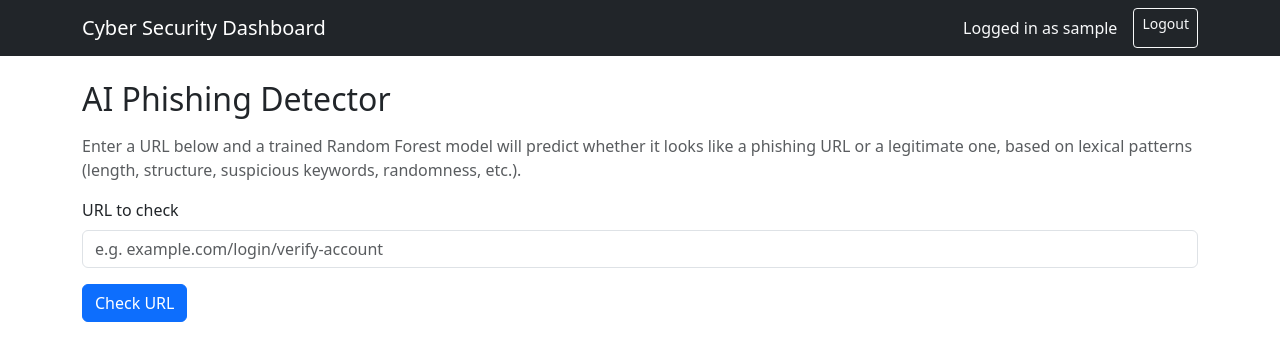
After one commit to Rith239/cyber_dashboard, a Flask app: page /phishing in a window 1280 px wide. The commit adds this page. Shown: the top 361 px of the page. Run offline with Flask 3, Linux system fonts and the light colour scheme; the visitor is signed in with stand-in values (Sample User, id 1).

Commit message:
Add AI phishing detector: Random Forest model trained on real URL dataset, with trusted-domain whitelist

```diff
--- a/app/__init__.py
+++ b/app/__init__.py
@@ -44,4 +44,7 @@ def create_app():
     from app.scanner import scanner_bp
     app.register_blueprint(scanner_bp, url_prefix='/')
 
+    from app.phishing import phishing_bp
+    app.register_blueprint(phishing_bp, url_prefix='/')
+
     return app
--- /dev/null
+++ b/app/ml/__init__.py
@@ -0,0 +1,6 @@
+"""
+app/ml/__init__.py
+
+Marks this folder as a Python package. Holds the shared feature
+extraction logic and the trained phishing detection model.
+"""
--- /dev/null
+++ b/app/ml/feature_extraction.py
@@ -0,0 +1,91 @@
+"""
+app/ml/feature_extraction.py
+
+Converts a raw URL string into a fixed-length list of numeric features.
+This EXACT function is used both when training the model (train_model.py)
+and when predicting on a live user-submitted URL (app/phishing/routes.py).
+Using the same function in both places avoids "feature skew" -- a subtle
+bug where training and real-world predictions are computed differently.
+"""
+
+import re
+import math
+from collections import Counter
+from urllib.parse import urlparse
+
+# Common words that show up disproportionately often in phishing URLs,
+# based on published phishing-detection research (login pages, account
+# verification prompts, urgency tactics, etc.)
+SUSPICIOUS_WORDS = [
+    'login', 'verify', 'secure', 'account', 'update', 'banking',
+    'confirm', 'signin', 'webscr', 'ebayisapi', 'paypal', 'password',
+    'urgent', 'suspend', 'click', 'free'
+]
+
+IP_PATTERN = re.compile(r'(\d{1,3}\.){3}\d{1,3}')
+
+
+def shannon_entropy(text):
+    """
+    Measures how 'random' a string looks, on a scale that grows with
+    randomness. Phishing URLs are often auto-generated and tend to have
+    higher entropy (more randomness) than typical human-chosen domain names.
+    """
+    if not text:
+        return 0.0
+    counts = Counter(text)
+    length = len(text)
+    return -sum((count / length) * math.log2(count / length) for count in counts.values())
+
+
+def extract_features(url):
+    """
+    Given a raw URL string, returns a list of numeric features in a
+    FIXED, CONSISTENT ORDER. This order must never change once the
+    model is trained on it.
+    """
+    url = str(url).strip()
+
+    # Ensure a scheme exists so urlparse behaves consistently
+    parse_target = url if '://' in url else 'http://' + url
+
+    try:
+        parsed = urlparse(parse_target)
+        netloc = parsed.netloc
+        path = parsed.path
+    except Exception:
+        netloc = ''
+        path = ''
+
+    url_length = len(url)
+    num_dots = url.count('.')
+    has_https = 1 if url.lower().startswith('https') else 0
+    has_ip = 1 if IP_PATTERN.search(netloc) else 0
+    num_subdirs = path.count('/')
+    num_params = url.count('?') + url.count('&')
+    suspicious_words = sum(1 for word in SUSPICIOUS_WORDS if word in url.lower())
+    special_char_count = sum(url.count(ch) for ch in ['-', '_', '%', '@', '=', '~'])
+    digits_count = sum(ch.isdigit() for ch in url)
+    entropy = shannon_entropy(url)
+
+    return [
+        url_length,
+        num_dots,
+        has_https,
+        has_ip,
+        num_subdirs,
+        num_params,
+        suspicious_words,
+        special_char_count,
+        digits_count,
+        entropy,
+    ]
+
+
+# Human-readable names for each feature, in the same order as extract_features()
+# returns them. Used for logging/debugging and for displaying results.
+FEATURE_NAMES = [
+    'url_length', 'num_dots', 'has_https', 'has_ip', 'num_subdirs',
+    'num_params', 'suspicious_words', 'special_char_count',
+    'digits_count', 'entropy'
+]
--- /dev/null
+++ b/app/phishing/forms.py
@@ -0,0 +1,19 @@
+"""
+app/phishing/forms.py
+
+Form for submitting a URL to check.
+"""
+
+from flask_wtf import FlaskForm
+from wtforms import StringField, SubmitField
+from wtforms.validators import DataRequired, Length
+
+
+class URLCheckForm(FlaskForm):
+    """Form for entering a URL to check for phishing."""
+
+    url = StringField(
+        'URL to check',
+        validators=[DataRequired(), Length(min=1, max=2000)]
+    )
+    submit = SubmitField('Check URL')
--- a/app/phishing/routes.py
+++ b/app/phishing/routes.py
@@ -0,0 +1,128 @@
+"""
+app/phishing/routes.py
+
+Loads the trained phishing detection model once, then uses it to
+classify user-submitted URLs as phishing or legitimate. A trusted-domain
+whitelist is checked first, since the ML model alone can misjudge very
+short, minimal-feature URLs (e.g. a bare "google.com").
+"""
+
+import os
+import joblib
+import pandas as pd
+from urllib.parse import urlparse
+from flask import render_template, flash
+from flask_login import login_required, current_user
+
+from app import db
+from app.phishing import phishing_bp
+from app.phishing.forms import URLCheckForm
+from app.models import Scan
+from app.ml.feature_extraction import extract_features, FEATURE_NAMES
+
+MODEL_PATH = os.path.join('app', 'ml', 'phishing_model.pkl')
+
+# Load the trained model ONCE when this module is first imported,
+# not on every single request -- loading from disk is relatively slow,
+# and the model doesn't change between requests.
+_model = None
+
+# A small set of widely-known, high-traffic legitimate domains.
+# The ML model alone can misjudge very short/minimal-feature URLs
+# (e.g. a bare "google.com" has almost no lexical signal to work with),
+# so we short-circuit well-known domains to "legitimate" before
+# involving the model at all. This is a common real-world pattern:
+# combining a trusted-domain heuristic with a machine learning model,
+# rather than relying on ML in isolation.
+TRUSTED_DOMAINS = [
+    'google.com', 'youtube.com', 'facebook.com', 'amazon.com',
+    'wikipedia.org', 'microsoft.com', 'apple.com', 'github.com',
+    'paypal.com', 'netflix.com', 'linkedin.com', 'instagram.com',
+    'twitter.com', 'x.com', 'reddit.com', 'yahoo.com',
+]
+
+
+def get_model():
+    """Lazy-loads the trained model into memory the first time it's needed."""
+    global _model
+    if _model is None:
+        _model = joblib.load(MODEL_PATH)
+    return _model
+
+
+def is_trusted_domain(url):
+    """
+    Returns True if the URL's domain (ignoring 'www.' and any port number)
+    exactly matches a known trusted domain -- not just contains it as a
+    substring, so 'google.com.suspicious-login.xyz' does NOT match.
+    """
+    target = url if '://' in url else 'http://' + url
+    try:
+        netloc = urlparse(target).netloc.lower()
+    except Exception:
+        return False
+
+    netloc = netloc.split(':')[0]  # strip any port number
+    if netloc.startswith('www.'):
+        netloc = netloc[4:]
+
+    return netloc in TRUSTED_DOMAINS
+
+
+@phishing_bp.route('/phishing', methods=['GET', 'POST'])
+@login_required
+def check():
+    """
+    Displays the URL-check form and, on submission, runs the trained
+    model (or the trusted-domain whitelist) against the submitted URL,
+    then saves the result.
+    """
+    form = URLCheckForm()
+    prediction_result = None
+
+    if form.validate_on_submit():
+        url = form.url.data.strip()
+
+        if is_trusted_domain(url):
+            # Skip the ML model entirely for known, trusted domains.
+            is_phishing = False
+            confidence = 99.0
+        else:
+            model = get_model()
+
+            # IMPORTANT: uses the exact same feature extraction function
+            # that was used during training (train_model.py), so the model
+            # receives input in the format it was trained on.
+            features = extract_features(url)
+            features_df = pd.DataFrame([features], columns=FEATURE_NAMES)
+
+            prediction = model.predict(features_df)[0]
+            probabilities = model.predict_proba(features_df)[0]
+
+            is_phishing = bool(prediction == 1)
+            confidence = round((probabilities[1] if is_phishing else probabilities[0]) * 100, 1)
+
+        prediction_result = {
+            'url': url,
+            'is_phishing': is_phishing,
+            'confidence': confidence,
+            'label': 'Phishing' if is_phishing else 'Legitimate'
+        }
+
+        result_summary = (
+            f"Prediction: {prediction_result['label']} "
+            f"(confidence: {prediction_result['confidence']}%)"
+        )
+
+        new_scan = Scan(
+            user_id=current_user.id,
+            scan_type='phishing',
+            target=url,
+            result=result_summary
+        )
+        db.session.add(new_scan)
+        db.session.commit()
+
+        flash('URL checked and result saved.', 'success')
+
+    return render_template('phishing/check.html', form=form, result=prediction_result)
--- a/app/templates/dashboard/home.html
+++ b/app/templates/dashboard/home.html
@@ -19,8 +19,8 @@
         <div class="card h-100">
             <div class="card-body">
                 <h5 class="card-title">Phishing Detector</h5>
-                <p class="card-text text-muted">Check URLs or email content for phishing indicators using AI.</p>
-                <span class="badge bg-secondary">Coming in Module 12</span>
+                <p class="card-text text-muted">Check URLs for phishing indicators using a trained AI model.</p>
+                <a href="{{ url_for('phishing.check') }}" class="btn btn-sm btn-primary">Open Detector</a>
             </div>
         </div>
     </div>
--- /dev/null
+++ b/app/templates/phishing/check.html
@@ -0,0 +1,47 @@
+{% extends "base.html" %}
+{% block title %}Phishing Detector{% endblock %}
+{% block content %}
+
+<h2 class="mb-3">AI Phishing Detector</h2>
+
+<p class="text-muted">
+    Enter a URL below and a trained Random Forest model will predict whether
+    it looks like a phishing URL or a legitimate one, based on lexical
+    patterns (length, structure, suspicious keywords, randomness, etc.).
+</p>
+
+<form method="POST" class="mb-4">
+    {{ form.hidden_tag() }}
+    <div class="mb-3">
+        {{ form.url.label(class="form-label") }}
+        {{ form.url(class="form-control", placeholder="e.g. example.com/login/verify-account") }}
+        {% for error in form.url.errors %}
+            <div class="text-danger">{{ error }}</div>
+        {% endfor %}
+    </div>
+    {{ form.submit(class="btn btn-primary") }}
+</form>
+
+{% if result %}
+    <div class="card">
+        <div class="card-body">
+            <h5 class="card-title">Result</h5>
+            <p><strong>URL:</strong> {{ result.url }}</p>
+            <p>
+                <strong>Prediction:</strong>
+                {% if result.is_phishing %}
+                    <span class="badge bg-danger">Phishing</span>
+                {% else %}
+                    <span class="badge bg-success">Legitimate</span>
+                {% endif %}
+            </p>
+            <p><strong>Confidence:</strong> {{ result.confidence }}%</p>
+            <p class="text-muted small">
+                This is a machine learning prediction based on URL patterns only --
+                not a guarantee. Always exercise caution with unfamiliar links.
+            </p>
+        </div>
+    </div>
+{% endif %}
+
+{% endblock %}
```
Also changed, not shown: app/phishing/__init__.py (+12 -0 lines), requirements.txt (+10 -0 lines), train_model.py (added, +102 -0 lines), 2 other files.
